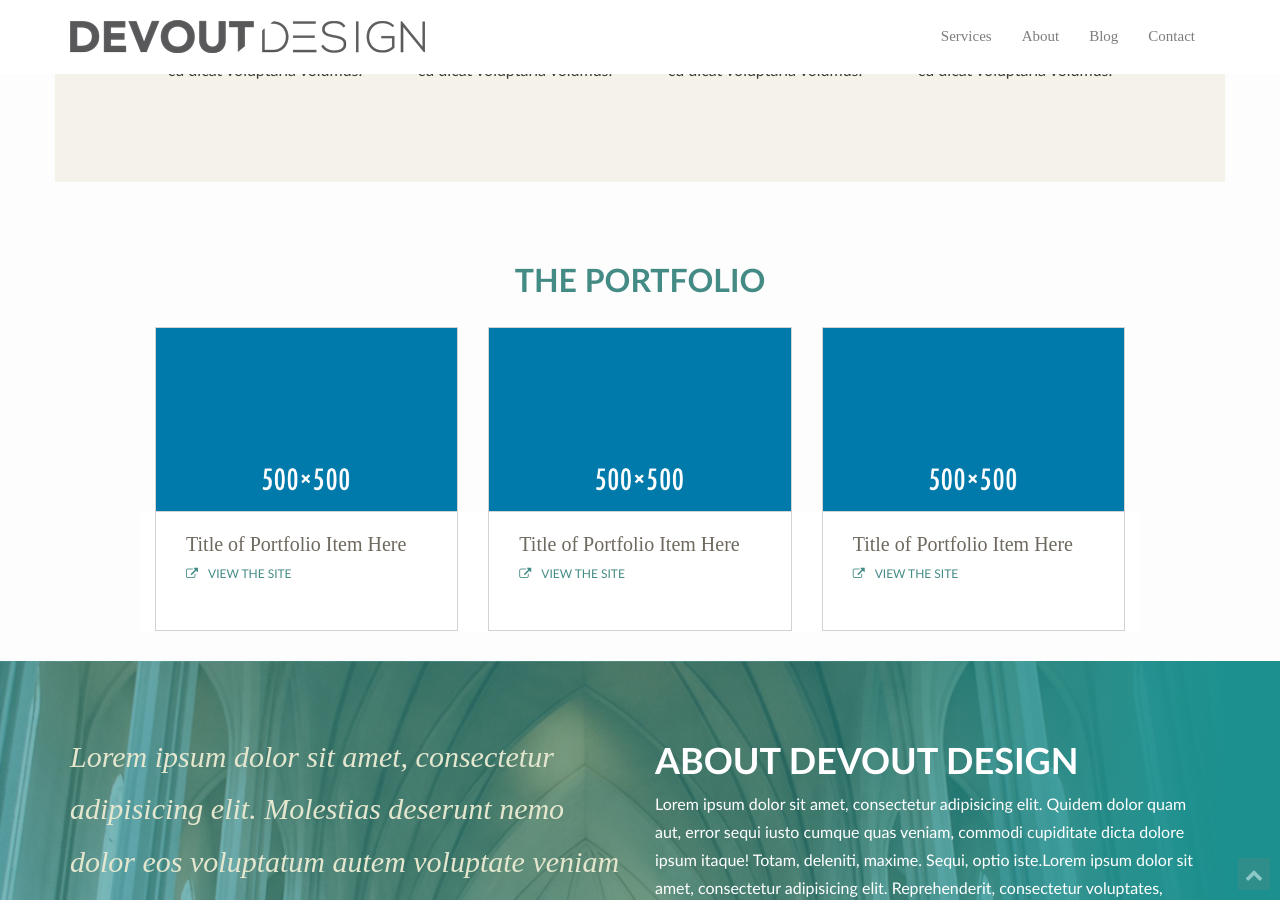
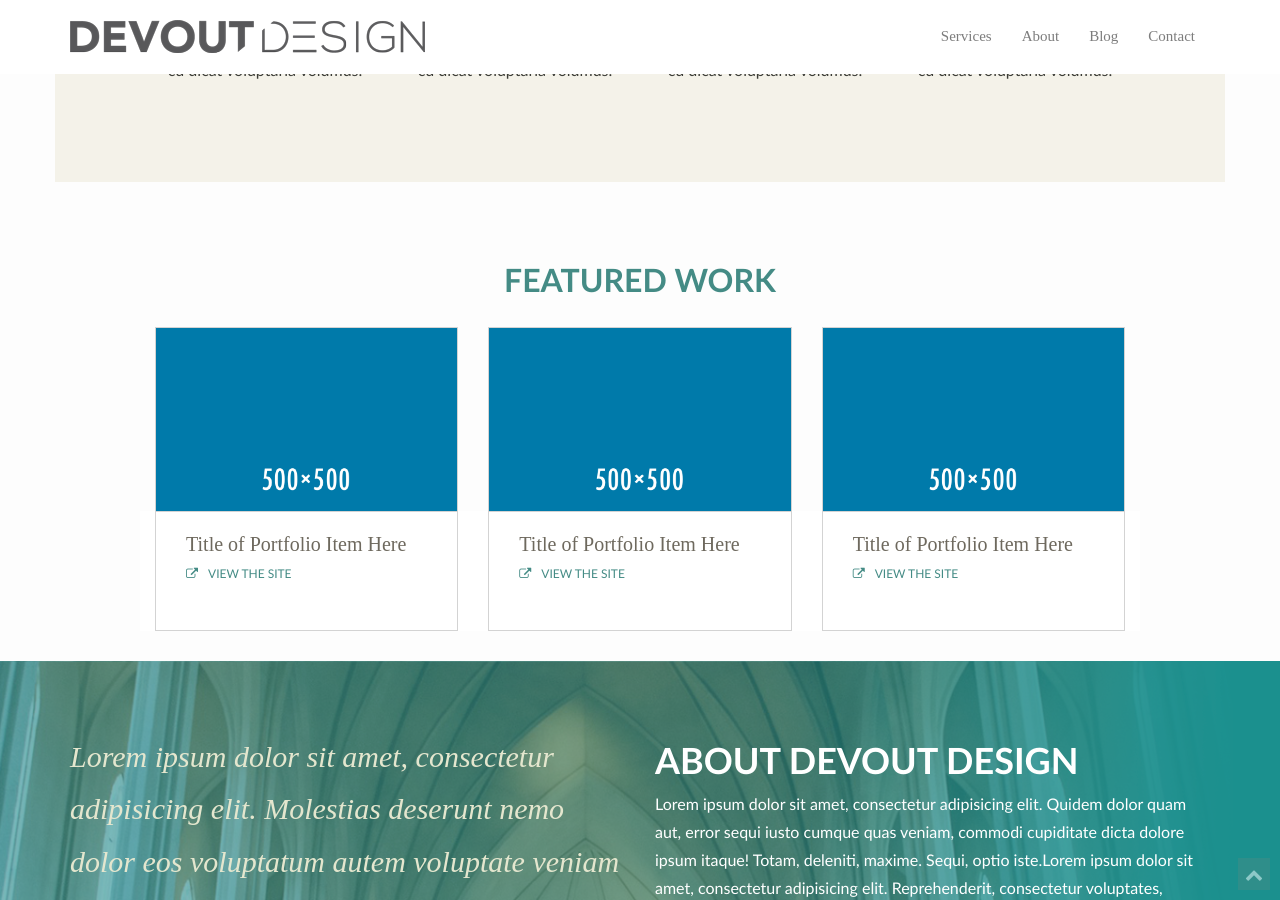
Before and after one commit to devoutdesign/devoutdesign.github.io, a Jekyll site: the page built from index.html, in a window 1280 px wide and 900 px high, scrolled down 933 px. Built offline with Jekyll 4.4.1, drawn with Linux system fonts in a browser that asks for light colours; nearby versions of some CDN libraries.

Commit message:
Update title of section

```diff
--- a/_includes/portfolio.html
+++ b/_includes/portfolio.html
@@ -2,7 +2,7 @@
     <div class="container">
         <div class="row">
             <div class="col-md-12">
-                <h1 class="section-title">The Portfolio</h1>
+                <h1 class="section-title">Featured Work</h1>
             </div>
         </div>
         <div class="row">
```
